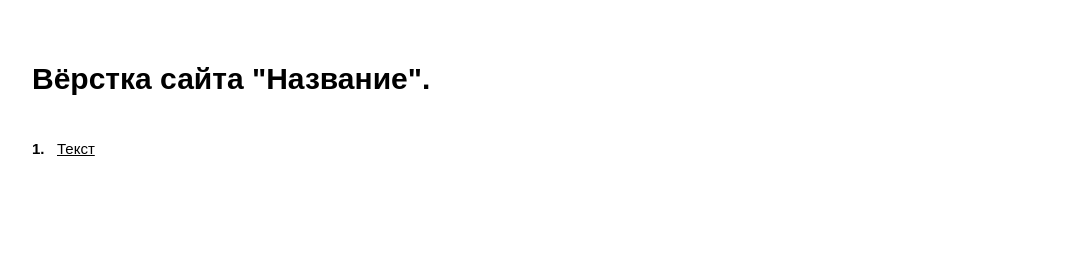
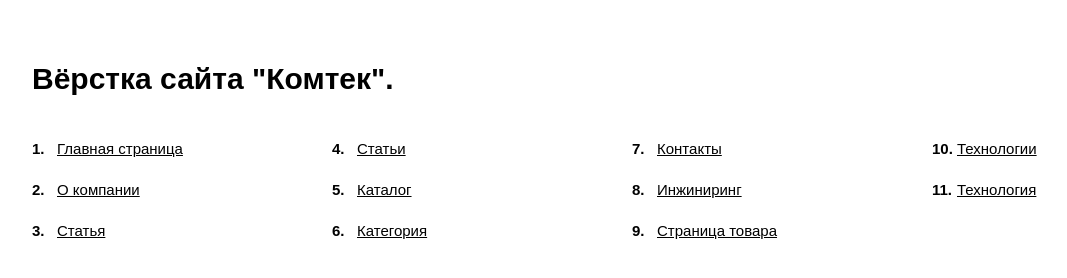
Before and after one commit to Braiteck/comtek, a plain HTML site: page demo_links.html in a window 1280 px wide. Shown: the whole page, without its empty margins (28-1095 px from the left). Drawn offline with Linux system fonts and the light colour scheme.

Commit message:
Update demo_links.html

```diff
--- a/demo_links.html
+++ b/demo_links.html
@@ -182,10 +182,20 @@
 
 	<body>
 		<div class="demo_links">
-			<div class="title">Вёрстка сайта "Название".</div>
+			<div class="title">Вёрстка сайта "Комтек".</div>
 
 			<ol>
-				<li><a href="./index.html" target="_blank">Текст</a></li>
+				<li><a href="./index.html" target="_blank">Главная страница</a></li>
+				<li><a href="./about.html" target="_blank">О компании</a></li>
+				<li><a href="./article.html" target="_blank">Статья</a></li>
+				<li><a href="./articles.html" target="_blank">Статьи</a></li>
+				<li><a href="./catalog.html" target="_blank">Каталог</a></li>
+				<li><a href="./category.html" target="_blank">Категория</a></li>
+				<li><a href="./contacts.html" target="_blank">Контакты</a></li>
+				<li><a href="./engineering.html" target="_blank">Инжиниринг</a></li>
+				<li><a href="./product.html" target="_blank">Страница товара</a></li>
+				<li><a href="./technology.html" target="_blank">Технологии</a></li>
+				<li><a href="./technology_item.html" target="_blank">Технология</a></li>
 			</ol>
 		</div>
 	</body>
```
